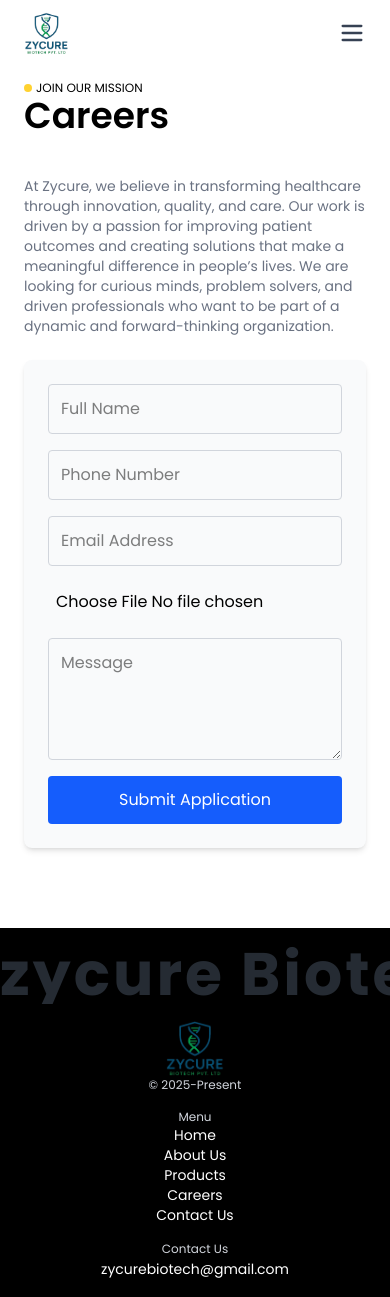
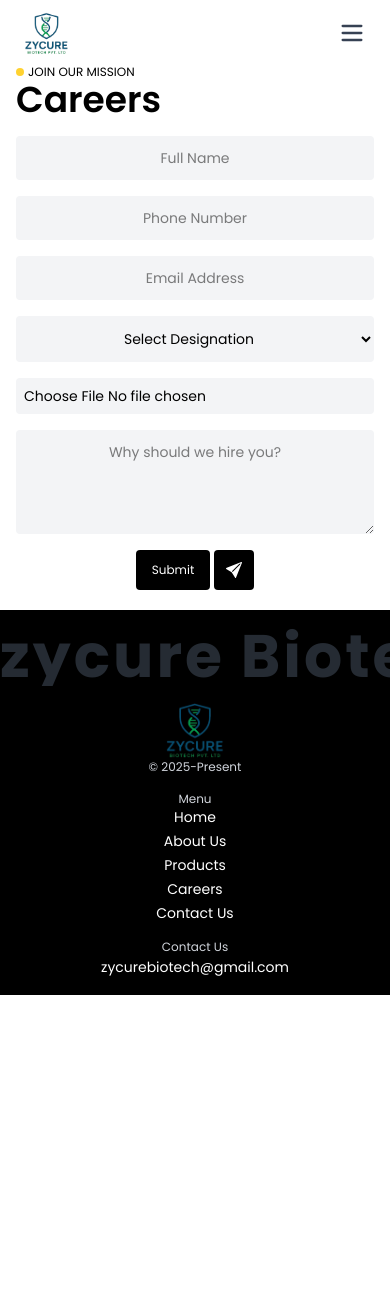
Before and after one commit to JaiBhalla03/zycure, a Next.js app: page /careers in a window 390 px wide. After the commit the page ends 995 px from the top, so only its background shows below. Built offline with nearby package versions, Linux system fonts and the light colour scheme.

Commit message:
making the contact and career page work

```diff
--- /dev/null
+++ b/app/api/careers/route.ts
@@ -0,0 +1,66 @@
+import { NextResponse } from "next/server";
+import nodemailer from "nodemailer";
+
+export async function POST(req: Request) {
+  try {
+    const formData = await req.formData();
+
+    const name = String(formData.get("name") || "");
+    const phone = String(formData.get("phone") || "");
+    const email = String(formData.get("email") || "");
+    const designation = String(formData.get("designation") || "");
+    const message = String(formData.get("message") || "");
+    const resume = formData.get("resume") as unknown as File | null;
+
+    // Resume handling
+    const attachments: any[] = [];
+    if (resume && typeof resume.arrayBuffer === "function") {
+      const buf = Buffer.from(await resume.arrayBuffer());
+      attachments.push({
+        filename: resume.name,
+        content: buf,
+      });
+    }
+
+    // Nodemailer Transporter
+    const transporter = nodemailer.createTransport({
+      service: "gmail",
+      auth: {
+        user: process.env.MAIL_USER, // your Gmail address
+        pass: process.env.MAIL_PASS, // app password
+      },
+    });
+
+    await transporter.sendMail({
+      from: `"Zycure Careers" <${process.env.MAIL_USER}>`,
+      to: "jaibhalla35@gmail.com",
+      subject: `New Application: ${designation} - ${name}`,
+      text: `
+Name: ${name}
+Phone: ${phone}
+Email: ${email}
+Designation: ${designation}
+
+Message:
+${message}
+      `,
+      html: `
+        <h2>New Career Application</h2>
+        <p><b>Name:</b> ${name}</p>
+        <p><b>Phone:</b> ${phone}</p>
+        <p><b>Email:</b> ${email}</p>
+        <p><b>Designation:</b> ${designation}</p>
+        <p><b>Message:</b><br/>${message.replace(/\n/g, "<br/>")}</p>
+      `,
+      attachments,
+    });
+
+    return NextResponse.json({ success: true });
+  } catch (err: any) {
+    console.error(err);
+    return NextResponse.json(
+      { error: err.message || "Mail send failed" },
+      { status: 500 }
+    );
+  }
+}
--- a/app/careers/page.tsx
+++ b/app/careers/page.tsx
@@ -1,117 +1,190 @@
-'use client';
-import React, { useState } from 'react';
-import SmallHeading from '../components/utils/SmallHeading';
+"use client";
 
-const page = () => {
-    const [formData, setFormData] = useState({
-        name: '',
-        phone: '',
-        email: '',
-        message: '',
-        resume: null as File | null
+import React, { useRef, useState } from "react";
+import SmallHeading from "../components/utils/SmallHeading";
+import { BsFillSendFill } from "react-icons/bs";
+import { ToastContainer, toast } from "react-toastify";
+import "react-toastify/dist/ReactToastify.css";
+import { motion } from "framer-motion";
+
+const Page = () => {
+  const form = useRef<HTMLFormElement>(null);
+  const [isSubmitting, setIsSubmitting] = useState(false);
+
+  const notify = (message: string, success = true) => {
+    toast[success ? "success" : "error"](message, {
+      position: "top-left",
+      autoClose: 5000,
+      hideProgressBar: true,
+      closeButton: false,
+      className: "custom-toast",
+    });
+  };
+
+  const handleSubmit = async (e: React.FormEvent<HTMLFormElement>) => {
+    e.preventDefault();
+
+    if (form.current) {
+      const data = new FormData(form.current);
+
+      const name = data.get("name")?.toString().trim();
+      const phone = data.get("phone")?.toString().trim();
+      const email = data.get("email")?.toString().trim();
+      const designation = data.get("designation")?.toString().trim();
+      const message = data.get("message")?.toString().trim();
+
+      if (!name || !phone || !email || !designation || !message) {
+        notify("Please fill in all fields", false);
+        return;
+      }
+
+      setIsSubmitting(true);
+
+      try {
+        const res = await fetch("/api/careers", {
+          method: "POST",
+          body: data,
         });
 
-    const handleChange = (e: React.ChangeEvent<HTMLInputElement | HTMLTextAreaElement>) => {
-        setFormData({ ...formData, [e.target.name]: e.target.value });
-    };
-
-    const handleFileChange = (e: React.ChangeEvent<HTMLInputElement>) => {
-        if (e.target.files && e.target.files[0]) {
-            setFormData({ ...formData, resume: e.target.files[0] });
+        if (res.ok) {
+          form.current.reset();
+          notify("Application submitted successfully");
+        } else {
+          const errorData = await res.json();
+          notify(errorData.error || "Failed to submit application", false);
+        }
+      } catch (err) {
+        console.error(err);
+        notify("An unknown error occurred", false);
+      } finally {
+        setIsSubmitting(false);
+      }
     }
   };
 
-    const handleSubmit = async (e: React.FormEvent) => {
-        e.preventDefault();
+  // Animation variants
+  const formVariants = {
+    hidden: { opacity: 0, y: 40 },
+    show: {
+      opacity: 1,
+      y: 0,
+      transition: { duration: 0.6, staggerChildren: 0.2 },
+    },
+  };
 
-        const data = new FormData();
-        data.append('name', formData.name);
-        data.append('phone', formData.phone);
-        data.append('email', formData.email);
-        data.append('message', formData.message);
-        if (formData.resume) data.append('resume', formData.resume);
-
-        const response = await fetch('https://formspree.io/f/meollwdp', {
-            method: 'POST',
-            body: data
-        });
-
-        if (response.ok) {
-            alert('Application submitted successfully!');
-            setFormData({ name: '', phone: '', email: '', message: '', resume: null });
-        } else {
-            alert('Something went wrong. Please try again.');
-        }
+  const fieldVariants = {
+    hidden: { opacity: 0, y: 20 },
+    show: { opacity: 1, y: 0, transition: { duration: 0.4 } },
   };
 
   return (
-        <div className='px-6 md:px-20 pt-20 pb-10'>
-            <SmallHeading heading={'JOIN OUR MISSION'} />
-            <h1 className='text-4xl md:text-6xl font-semibold'>Careers</h1>
+    <div className="px-4 md:px-20 pt-16 md:pt-20 pb-5 md:pb-10">
+      {/* Heading */}
+      <motion.div
+        initial={{ opacity: 0, y: 40 }}
+        animate={{ opacity: 1, y: 0 }}
+        transition={{ duration: 0.7, ease: "easeOut" }}
+      >
+        <SmallHeading heading={"JOIN OUR MISSION"} />
+        <motion.h1
+          initial={{ opacity: 0, x: 40 }}
+          animate={{ opacity: 1, x: 0 }}
+          transition={{ duration: 0.7, ease: "easeOut", delay: 0.5 }}
+          className="text-4xl md:text-6xl font-semibold pb-4 md:pb-0"
+        >
+          Careers
+        </motion.h1>
+      </motion.div>
 
-            <div className='flex flex-col md:flex-row justify-between py-10 gap-6'>
-                <p className='text-sm md:text-base md:w-1/2 text-gray-500'>
-                    At Zycure, we believe in transforming healthcare through innovation, quality, and care. Our work is driven by a passion for improving patient outcomes and creating solutions that make a meaningful difference in people’s lives.
-                    We are looking for curious minds, problem solvers, and driven professionals who want to be part of a dynamic and forward-thinking organization.
-                </p>
-
-                <form
+      {/* Form */}
+      <motion.form
+        ref={form}
         onSubmit={handleSubmit}
-                    className='flex flex-col gap-4 w-full md:w-1/2 bg-gray-50 p-6 rounded-lg shadow-md'
+        id="careerForm"
+        className="flex flex-col gap-4 md:p-8"
+        variants={formVariants}
+        initial="hidden"
+        animate="show"
         encType="multipart/form-data"
       >
+        <motion.div
+          className="flex flex-col md:flex-row gap-4"
+          variants={fieldVariants}
+        >
           <input
-                        type='text'
-                        name='name'
-                        placeholder='Full Name'
-                        value={formData.name}
-                        onChange={handleChange}
-                        required
-                        className='p-3 rounded border border-gray-300'
+            className="p-3 bg-gray-100 rounded-sm text-center w-full md:w-1/2 text-sm"
+            type="text"
+            name="name"
+            placeholder="Full Name"
           />
           <input
-                        type='tel'
-                        name='phone'
-                        placeholder='Phone Number'
-                        value={formData.phone}
-                        onChange={handleChange}
-                        required
-                        className='p-3 rounded border border-gray-300'
+            className="p-3 bg-gray-100 rounded-sm text-center w-full md:w-1/2 text-sm"
+            type="tel"
+            name="phone"
+            placeholder="Phone Number"
           />
-                    <input
-                        type='email'
-                        name='email'
-                        placeholder='Email Address'
-                        value={formData.email}
-                        onChange={handleChange}
-                        required
-                        className='p-3 rounded border border-gray-300'
+        </motion.div>
+
+        <motion.input
+          className="p-3 bg-gray-100 rounded-sm text-center text-sm"
+          type="email"
+          name="email"
+          placeholder="Email Address"
+          variants={fieldVariants}
         />
-                    <input
-                        type='file'
-                        name='resume'
-                        onChange={handleFileChange}
-                        accept='.pdf,.doc,.docx'
-                        className='p-2'
+
+        <motion.select
+          name="designation"
+          className="p-3 bg-gray-100 rounded-sm text-center text-sm"
+          variants={fieldVariants}
+        >
+          <option value="">Select Designation</option>
+          <option value="Business Manager">Business Manager</option>
+          <option value="Area Business Manager">Area Business Manager</option>
+          <option value="Regional Business Manager">
+            Regional Business Manager
+          </option>
+          <option value="Zonal Business Manager">Zonal Business Manager</option>
+        </motion.select>
+
+        <motion.input
+          type="file"
+          name="resume"
+          accept=".pdf,.doc,.docx"
+          className="p-2 bg-gray-100 rounded-sm text-sm"
+          variants={fieldVariants}
         />
-                    <textarea
-                        name='message'
-                        placeholder='Message'
-                        value={formData.message}
-                        onChange={handleChange}
+
+        <motion.textarea
+          className="p-3 bg-gray-100 rounded-sm text-center text-sm"
+          name="message"
+          placeholder="Why should we hire you?"
           rows={4}
-                        className='p-3 rounded border border-gray-300'
+          variants={fieldVariants}
         />
-                    <button
-                        type='submit'
-                        className='bg-blue-600 text-white p-3 rounded hover:bg-blue-700 transition-colors'
+
+        <motion.button
+          type="submit"
+          disabled={isSubmitting}
+          className="mx-auto"
+          whileHover={{ scale: 1.05 }}
+          whileTap={{ scale: 0.95 }}
+          variants={fieldVariants}
         >
-                        Submit Application
-                    </button>
-                </form>
+          <div className="flex gap-1 justify-center items-center group">
+            <div className="h-10 flex justify-center items-center text-xs cursor-pointer bg-black text-white duration-300 rounded-sm py-2 px-4">
+              {isSubmitting ? "Submitting…" : "Submit"}
             </div>
+            <div className="h-10 w-10 flex justify-center items-center cursor-pointer bg-black text-white duration-300 rounded-sm">
+              <BsFillSendFill />
+            </div>
+          </div>
+        </motion.button>
+      </motion.form>
+
+      <ToastContainer />
     </div>
   );
 };
 
-export default page;
+export default Page;
--- a/app/components/Footer.tsx
+++ b/app/components/Footer.tsx
@@ -1,30 +1,60 @@
-import Image from 'next/image'
-import React from 'react'
+import Image from "next/image";
+import Link from "next/link";
+import React from "react";
 
 export default function Footer() {
   return (
-    <div className='bg-black py-4 text-white'>
-      <h1 className='text-center text-gray-600/50 font-extrabold text-6xl md:text-8xl tracking-wider whitespace-nowrap overflow-hidden'>zycure Biotech</h1>
-      <div className='flex flex-col md:flex-row justify-between gap-4 md:gap-0 px-4 md:px-20 items-center mt-4 md:mt-10 md:h-32'>
-        <div className='flex flex-col h-full justify-between'>
-          <Image src="/logo.png" alt="" width={60} height={20} className='mx-auto md:mx-0'/>
-          <i className='not-italic text-xs text-gray-300'>© 2025-Present</i>
+    <div className="bg-black py-4 text-white">
+      <h1 className="text-center text-gray-600/50 font-extrabold text-6xl md:text-8xl tracking-wider whitespace-nowrap overflow-hidden">
+        zycure Biotech
+      </h1>
+
+      <div className="flex flex-col md:flex-row justify-between gap-4 md:gap-0 px-4 md:px-20 items-center mt-4 md:mt-10 md:h-32">
+        {/* Logo + Copyright */}
+        <div className="flex flex-col h-full justify-between">
+          <Link href="/" className="mx-auto md:mx-0">
+            <Image src="/logo.png" alt="Zycure Logo" width={60} height={20} />
+          </Link>
+          <i className="not-italic text-xs text-gray-300">© 2025-Present</i>
         </div>
+
+        {/* Menu */}
         <div>
-          <h1 className='text-center md:text-start text-xs font-light text-gray-300'>Menu</h1>
-          <ul className='text-sm'>
-            <li className='text-center md:text-start'>Home</li>
-            <li className='text-center md:text-start'>About Us</li>
-            <li className='text-center md:text-start'>Products</li>
-            <li className='text-center md:text-start'>Careers</li>
-            <li className='text-center md:text-start'>Contact Us</li>
+          <h1 className="text-center md:text-start text-xs font-light text-gray-300">
+            Menu
+          </h1>
+          <ul className="text-sm flex flex-col gap-1">
+            <li className="text-center md:text-start">
+              <Link href="/">Home</Link>
+            </li>
+            <li className="text-center md:text-start">
+              <Link href="/about">About Us</Link>
+            </li>
+            <li className="text-center md:text-start">
+              <Link href="/products">Products</Link>
+            </li>
+            <li className="text-center md:text-start">
+              <Link href="/careers">Careers</Link>
+            </li>
+            <li className="text-center md:text-start">
+              <Link href="/contact">Contact Us</Link>
+            </li>
           </ul>
         </div>
+
+        {/* Contact */}
         <div>
-          <h1 className='text-center md:text-start text-xs font-light text-gray-300'>Contact Us</h1>
-          <a className='text-center md:text-start text-sm'>zycurebiotech@gmail.com</a>
+          <h1 className="text-center md:text-start text-xs font-light text-gray-300">
+            Contact Us
+          </h1>
+          <a
+            href="mailto:zycurebiotech@gmail.com"
+            className="text-center md:text-start text-sm hover:underline"
+          >
+            zycurebiotech@gmail.com
+          </a>
         </div>
       </div>
     </div>
-  )
+  );
 }
--- a/app/contact/page.tsx
+++ b/app/contact/page.tsx
@@ -3,7 +3,6 @@
 import React, { useRef, useState } from 'react';
 import SmallHeading from '../components/utils/SmallHeading';
 import { BsFillSendFill } from 'react-icons/bs';
-import emailjs from '@emailjs/browser';
 import { ToastContainer, toast } from 'react-toastify';
 import 'react-toastify/dist/ReactToastify.css';
 import { motion } from 'framer-motion';
@@ -26,12 +25,14 @@
     e.preventDefault();
 
     if (form.current) {
-      const name = form.current.from_name.value.trim();
-      const email = form.current.from_email.value.trim();
-      const subject = form.current.from_subject.value.trim();
-      const message = form.current.message.value.trim();
+      const formData = {
+        from_name: form.current.from_name.value.trim(),
+        from_email: form.current.from_email.value.trim(),
+        from_subject: form.current.from_subject.value.trim(),
+        message: form.current.message.value.trim(),
+      };
 
-      if (!name || !email || !subject || !message) {
+      if (!formData.from_name || !formData.from_email || !formData.from_subject || !formData.message) {
         notify('Please fill in all fields', false);
         return;
       }
@@ -39,39 +40,36 @@
       setIsSubmitting(true);
 
       try {
-        const result = await emailjs.sendForm(
-          'service_w5gxg7k',
-          'template_9g7wwx1',
-          form.current,
-          'L_SO4vLTln1gilDdT'
-        );
-        console.log(result.text);
-        form.current.reset();
-        notify('Email sent successfully');
-      } catch (error) {
-        if (error instanceof Error) {
-          console.log(error.message);
-          notify('Failed to send email', false);
+        const res = await fetch("/api/contact", {
+          method: "POST",
+          headers: { "Content-Type": "application/json" },
+          body: JSON.stringify(formData),
+        });
+
+        const data = await res.json();
+
+        if (res.ok) {
+          form.current.reset();
+          notify("Email sent successfully");
         } else {
-          console.log(error);
-          notify('An unknown error occurred', false);
+          notify(data.error || "Failed to send email", false);
         }
+      } catch (err) {
+        console.error(err);
+        notify("An unknown error occurred", false);
       } finally {
         setIsSubmitting(false);
       }
     }
   };
 
-  // Variants for stagger animation
+  // Animation variants
   const formVariants = {
     hidden: { opacity: 0, y: 40 },
     show: {
       opacity: 1,
       y: 0,
-      transition: {
-        duration: 0.6,
-        staggerChildren: 0.2,
-      },
+      transition: { duration: 0.6, staggerChildren: 0.2 },
     },
   };
 
@@ -81,8 +79,8 @@
   };
 
   return (
-    <div className='px-4 md:px-20 pt-16 md:pt-20 pb-5 md:pb-10'>
-      {/* Animated Heading */}
+    <div className="px-4 md:px-20 pt-16 md:pt-20 pb-5 md:pb-10">
+      {/* Heading */}
       <motion.div
         initial={{ opacity: 0, y: 40 }}
         animate={{ opacity: 1, y: 0 }}
@@ -90,48 +88,52 @@
       >
         <SmallHeading heading={'GET IN CONTACT'} />
         <motion.h1
-                    initial={{ opacity: 0, x: 40 }}
-                    animate={{ opacity: 1, x: 0 }}
-                    transition={{ duration: 0.7, ease: "easeOut", delay: 0.5 }} className='text-4xl md:text-6xl font-semibold pb-4 md:pb-0'>Contact Us</motion.h1>
+          initial={{ opacity: 0, x: 40 }}
+          animate={{ opacity: 1, x: 0 }}
+          transition={{ duration: 0.7, ease: "easeOut", delay: 0.5 }}
+          className="text-4xl md:text-6xl font-semibold pb-4 md:pb-0"
+        >
+          Contact Us
+        </motion.h1>
       </motion.div>
 
-      {/* Animated Form */}
+      {/* Form */}
       <motion.form
         ref={form}
         onSubmit={sendEmail}
-        id={'myForm'}
-        className={'flex flex-col gap-4 md:p-8'}
+        id="myForm"
+        className="flex flex-col gap-4 md:p-8"
         variants={formVariants}
         initial="hidden"
         animate="show"
       >
-        <motion.div className={'flex flex-col md:flex-row gap-4'} variants={fieldVariants}>
+        <motion.div className="flex flex-col md:flex-row gap-4" variants={fieldVariants}>
           <input
-            className={'p-3 bg-gray-100 rounded-sm text-center w-full md:w-1/2 text-sm'}
-            type={'text'}
-            name={'from_name'}
-            placeholder={'Your Name'}
+            className="p-3 bg-gray-100 rounded-sm text-center w-full md:w-1/2 text-sm"
+            type="text"
+            name="from_name"
+            placeholder="Your Name"
           />
           <input
-            className={'p-3 bg-gray-100 rounded-sm text-center w-full md:w-1/2 text-sm'}
-            type={'email'}
-            name={'from_email'}
-            placeholder={'Your Email Address'}
+            className="p-3 bg-gray-100 rounded-sm text-center w-full md:w-1/2 text-sm"
+            type="email"
+            name="from_email"
+            placeholder="Your Email Address"
           />
         </motion.div>
 
         <motion.input
-          className={'p-3 bg-gray-100 rounded-sm text-center text-sm'}
-          type={'text'}
-          name={'from_subject'}
-          placeholder={'Subject of your message'}
+          className="p-3 bg-gray-100 rounded-sm text-center text-sm"
+          type="text"
+          name="from_subject"
+          placeholder="Subject of your message"
           variants={fieldVariants}
         />
 
         <motion.textarea
-          className={'p-3 bg-gray-100 rounded-sm text-center text-sm'}
-          name={'message'}
-          placeholder={'Type your message.....'}
+          className="p-3 bg-gray-100 rounded-sm text-center text-sm"
+          name="message"
+          placeholder="Type your message....."
           variants={fieldVariants}
         />
 
@@ -143,7 +145,7 @@
           whileTap={{ scale: 0.95 }}
           variants={fieldVariants}
         >
-          <div className='flex gap-1 justify-center items-center group'>
+          <div className="flex gap-1 justify-center items-center group">
             <div className="h-10 flex justify-center items-center text-xs cursor-pointer bg-black text-white duration-300 rounded-sm py-2 px-4">
               {isSubmitting ? 'Sending...' : 'Post'}
             </div>
--- a/app/products/components/ModelView.tsx
+++ b/app/products/components/ModelView.tsx
@@ -8,7 +8,7 @@
 
 const ModelViewer = ({ url }: ModelViewerProps) => {
   const { scene } = useGLTF(url);
-  return <primitive object={scene} scale={3} />;
+  return <primitive object={scene} scale={3.2} />;
 };
 
 export default ModelViewer;
```
Also changed, not shown: app/api/contact/route.ts (added, +39 -0 lines), 1 other file (tests, documents, lock files or other folders). Lines whose indentation alone changed are shown as unchanged.
